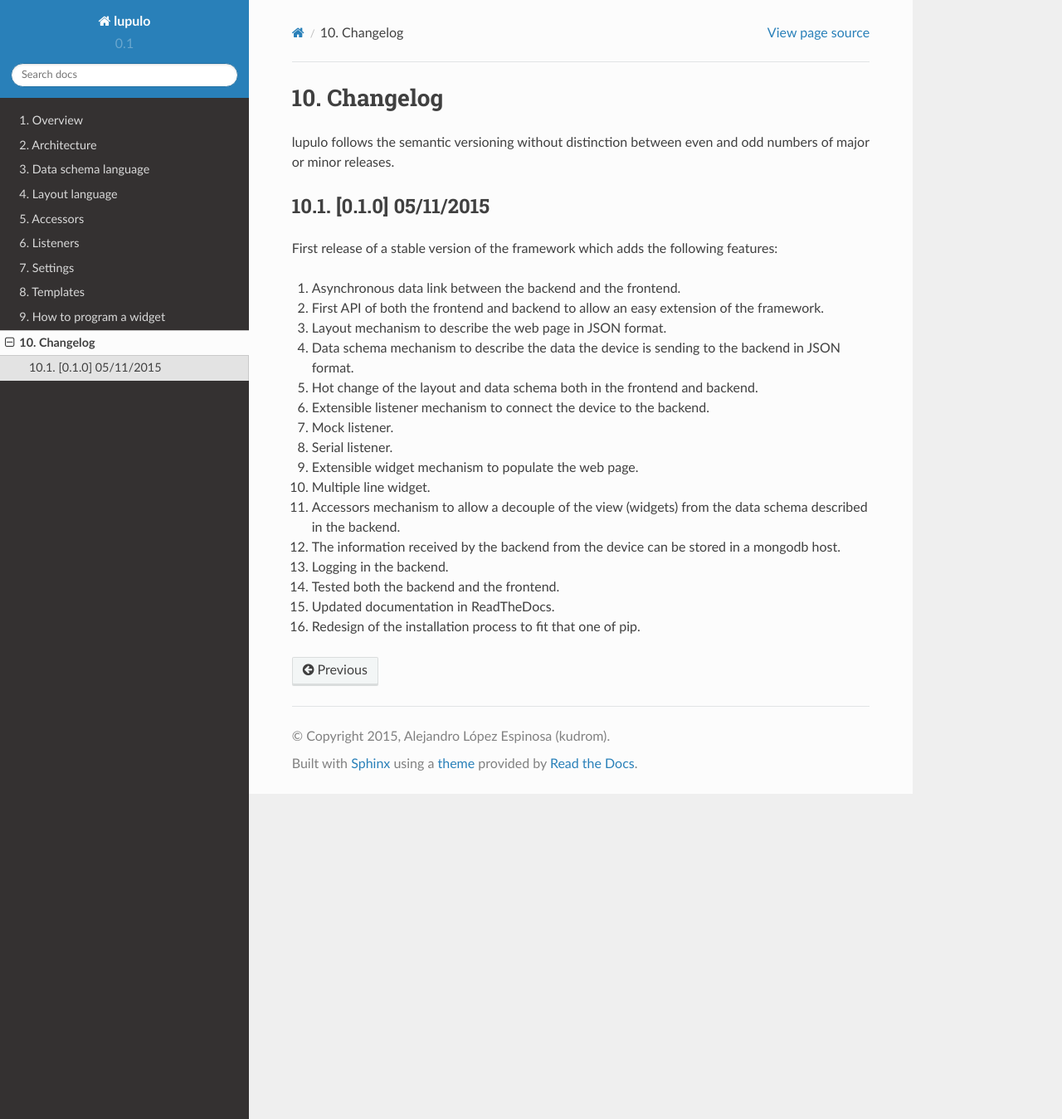
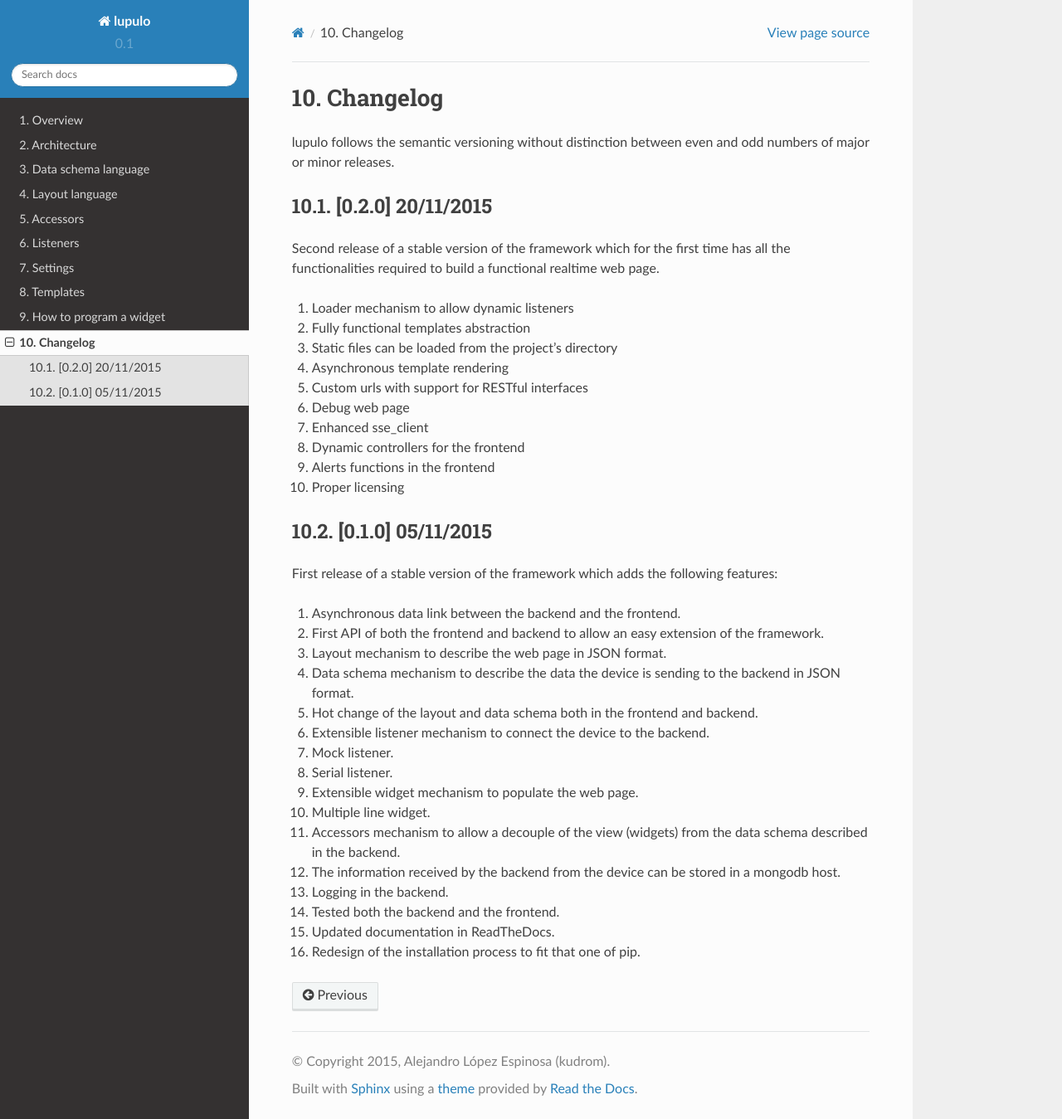
Before and after one commit to kudrom/lupulo, a Sphinx documentation site: the page built from docs/changelog.rst, in a window 1280 px wide and 1349 px high. Shown: the whole window at 83% size. Built offline with Sphinx 7.4.7 and the Read the Docs theme 2.0.0, drawn with Linux system fonts in a browser that asks for light colours.

Commit message:
Changelog for the v0.2.0

```diff
--- a/docs/changelog.rst
+++ b/docs/changelog.rst
@@ -3,6 +3,23 @@ Changelog
 
 lupulo follows the semantic versioning without distinction between even and odd
 numbers of major or minor releases.
+
+[0.2.0] 20/11/2015
+------------------
+
+Second release of a stable version of the framework which for the first time has
+all the functionalities required to build a functional realtime web page.
+
+#. Loader mechanism to allow dynamic listeners
+#. Fully functional templates abstraction
+#. Static files can be loaded from the project's directory
+#. Asynchronous template rendering
+#. Custom urls with support for RESTful interfaces
+#. Debug web page
+#. Enhanced sse_client
+#. Dynamic controllers for the frontend
+#. Alerts functions in the frontend
+#. Proper licensing
 
 [0.1.0] 05/11/2015
 ------------------
```
